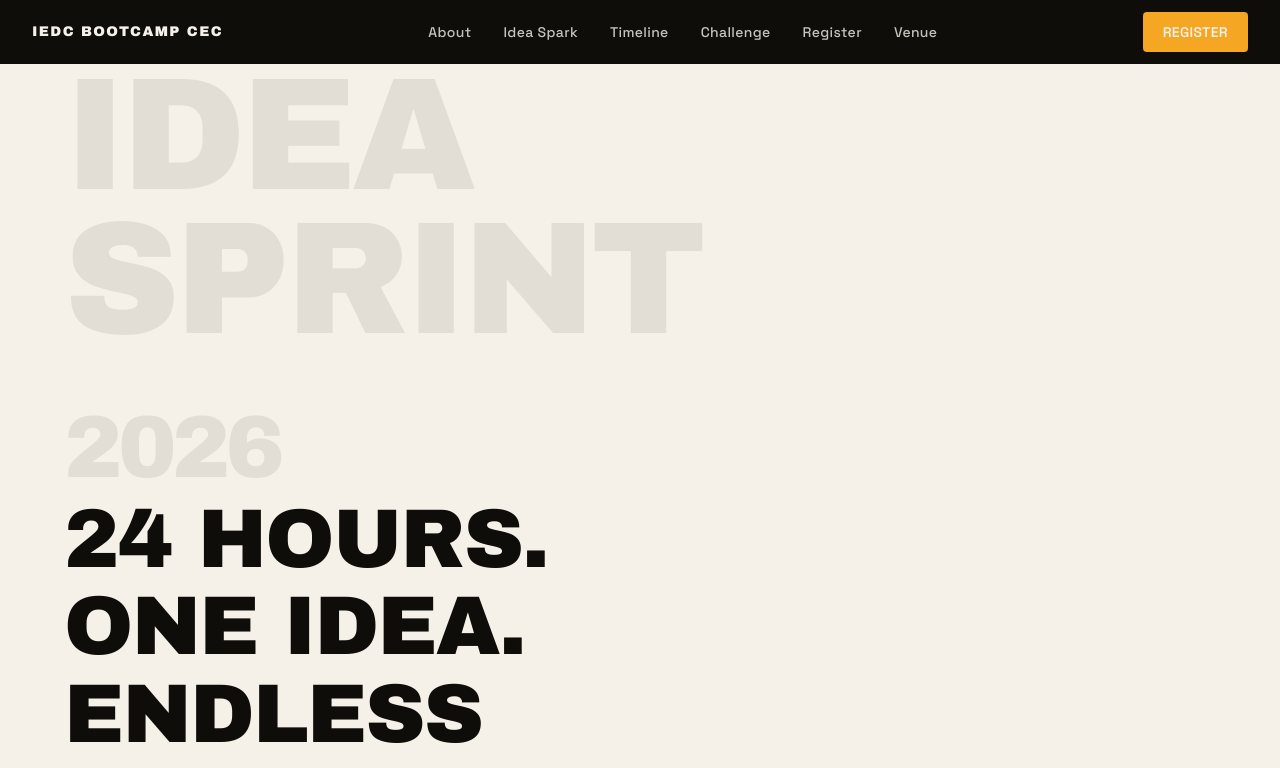
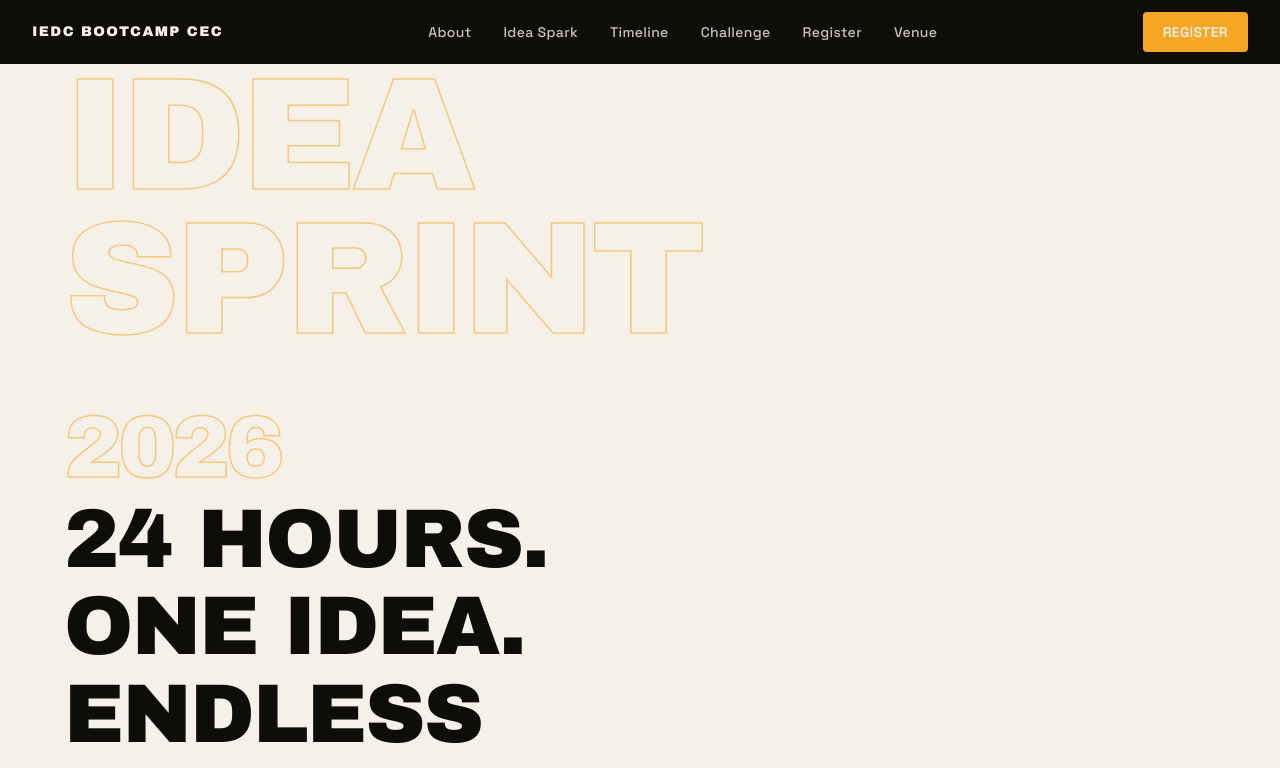
Before and after one commit to Harsh-C-Hari/iedc-idea-sprint-2026, a React (Vite) app: page / in a window 1280 px wide. Shown: the top 768 px of the page. Built offline with nearby package versions, Linux system fonts and the light colour scheme.

Commit message:
fix-schedule-copy-audit-canonical-theme-wordmark

```diff
--- a/index.html
+++ b/index.html
@@ -10,7 +10,7 @@
       name="description"
       content="24-hour student ideathon at College of Engineering Chengannur. 20–21 November 2026. Question. Imagine. Experiment. Create."
     />
-    <link rel="canonical" href="" />
+    <link rel="canonical" href="https://iedc-idea-sprint-2026-vert.vercel.app/" />
 
     <!-- Open Graph -->
     <meta property="og:type" content="website" />
@@ -32,7 +32,7 @@
     <meta name="twitter:image" content="" />
 
     <!-- Theme -->
-    <meta name="theme-color" content="#0f0d0a" />
+    <meta name="theme-color" content="#171717" />
 
     <!-- Favicon (placeholder until T20) -->
     <link rel="icon" type="image/svg+xml" href="/favicon/icon.svg" />
--- a/src/sections/Hero.jsx
+++ b/src/sections/Hero.jsx
@@ -46,14 +46,19 @@ export default function Hero() {
                  pt-16 pb-12 px-5 md:px-8 lg:px-16 overflow-hidden"
     >
       {/* ── Wordmark "IDEA SPRINT 2026" ── */}
-      {/* p element — not h1; supports headline, does not outrank it (plan section A) */}
+      {/* p element — not h1; visible oversized wordmark integrated into composition */}
+      {/* Tonal treatment: outlined stroke + low-opacity fill so it reads without outranking h1 */}
       <p
         aria-label="IDEA SPRINT 2026"
         className="font-[family-name:var(--font-display)]
                    text-[clamp(3rem,14vw,10rem)] leading-[0.9] tracking-[-0.03em]
-                   text-[var(--color-near-black)] opacity-[0.08]
                    select-none pointer-events-none
                    mb-4 lg:mb-6"
+        style={{
+          WebkitTextStroke: '1.5px var(--color-orange)',
+          color: 'transparent',
+          opacity: 0.55,
+        }}
       >
         IDEA
         <br />
```
